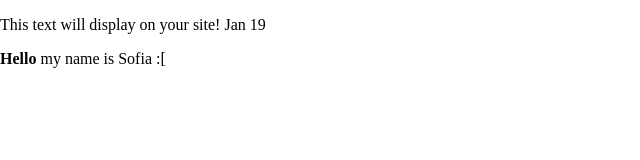
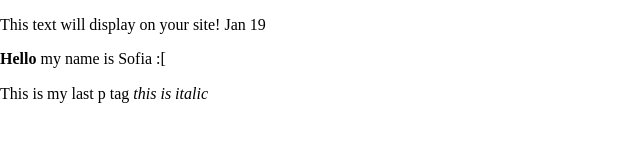
Before and after one commit to SofiaRamGua/spring23, a plain HTML site: page index.html in a window 1280 px wide. Shown: the whole page, without its empty margins (0-640 px from the left). Drawn offline with Linux system fonts and the light colour scheme.

Commit message:
Text changes

```diff
--- a/index.html
+++ b/index.html
@@ -26,6 +26,7 @@
   <!-- Place your site's HTML here -->
   <p>This text will display on your site! Jan 19</p>
   <p><strong>Hello</strong> my name is Sofia :[</p>
+  <p> This is my last p tag <em>this is italic</em></p>
   <script src="js/main.js"></script>
 </body>
 
```
